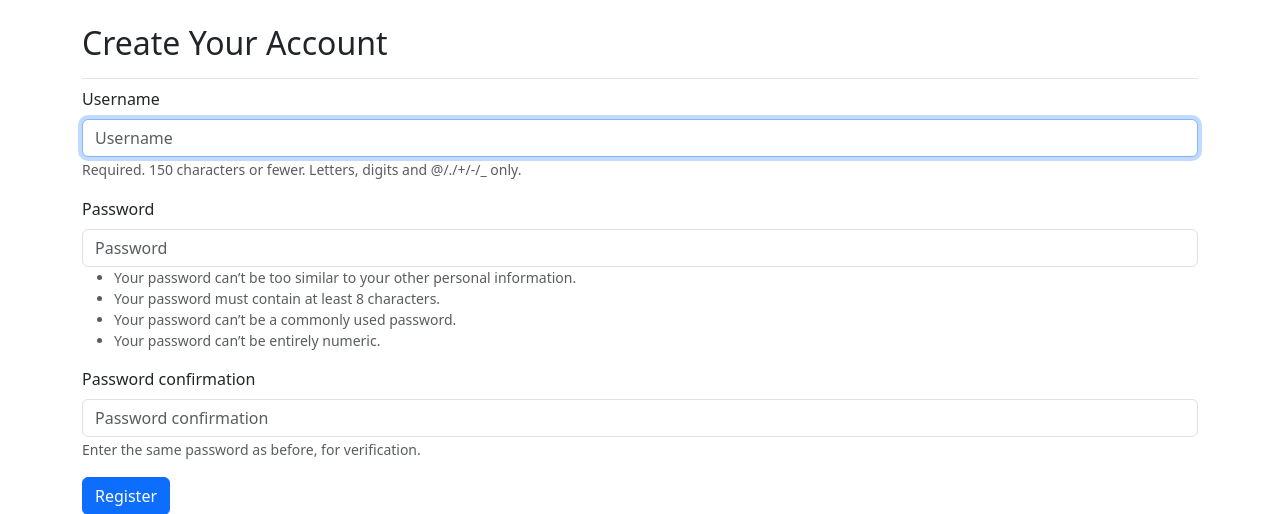
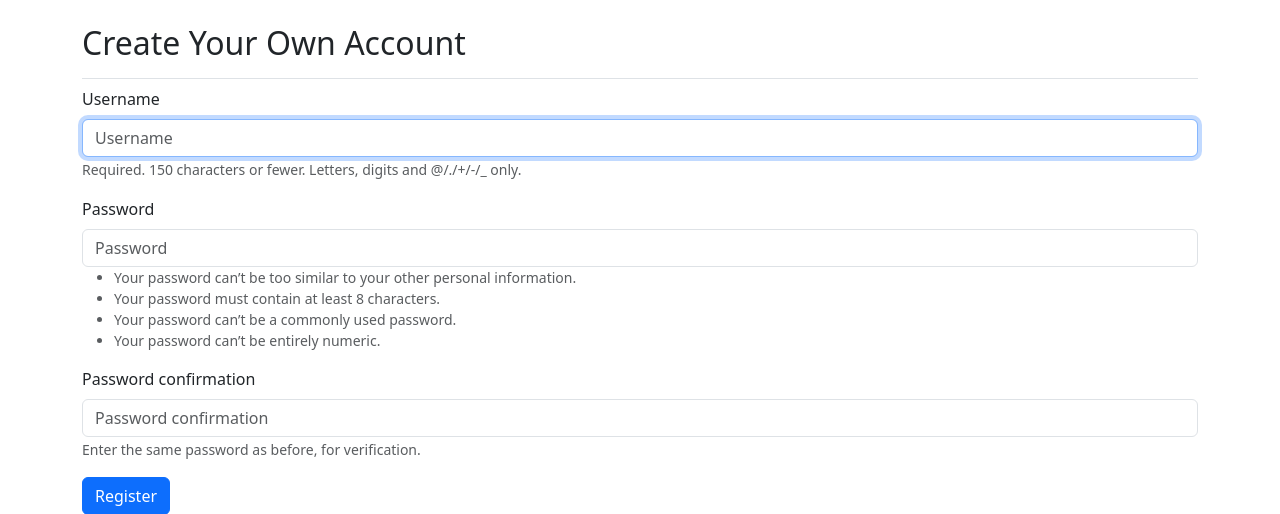
Before and after one commit to Binod-Bk/Django_Learning_Log_Project, a Django app: page /accounts/register/ in a window 1280 px wide. Shown: the part 58-572 px from the top of the page. Run offline with Django 5.2, Linux system fonts and the light colour scheme; some libraries are stand-ins or nearby versions.

Commit message:
Register page design

```diff
--- a/accounts/templates/registration/register.html
+++ b/accounts/templates/registration/register.html
@@ -2,7 +2,7 @@
 {% load django_bootstrap5 %}
 
 {% block page_header %}
-    <h2>Create Your Account</h2>
+    <h2>Create Your Own Account</h2>
 {% endblock page_header %}
 
 {% block content %}
```
